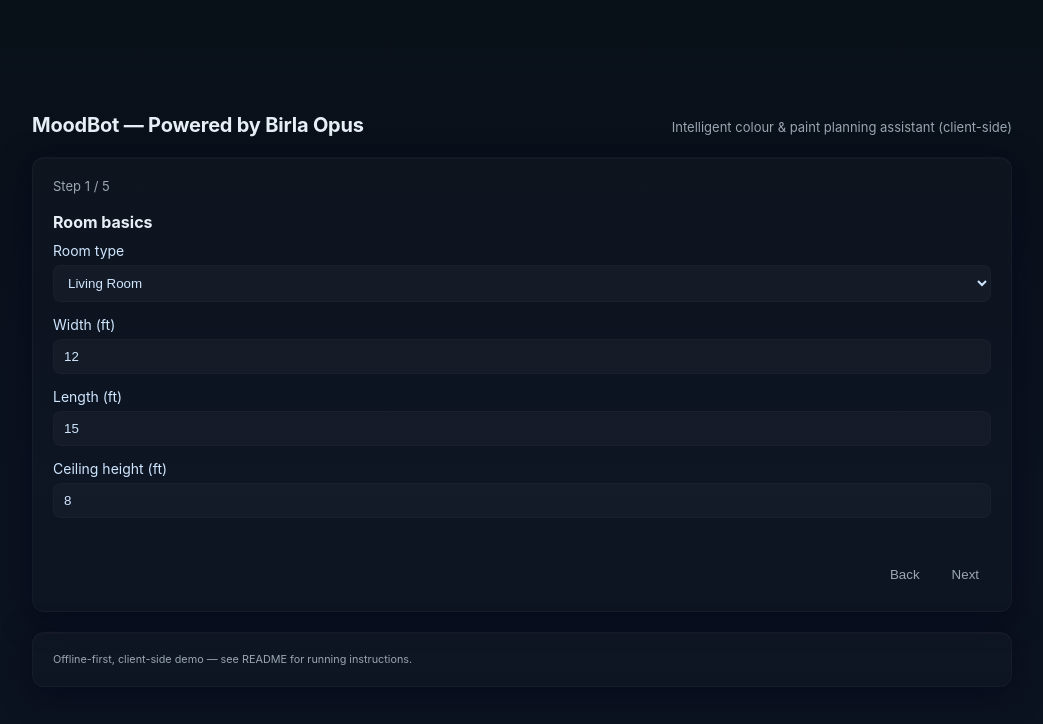
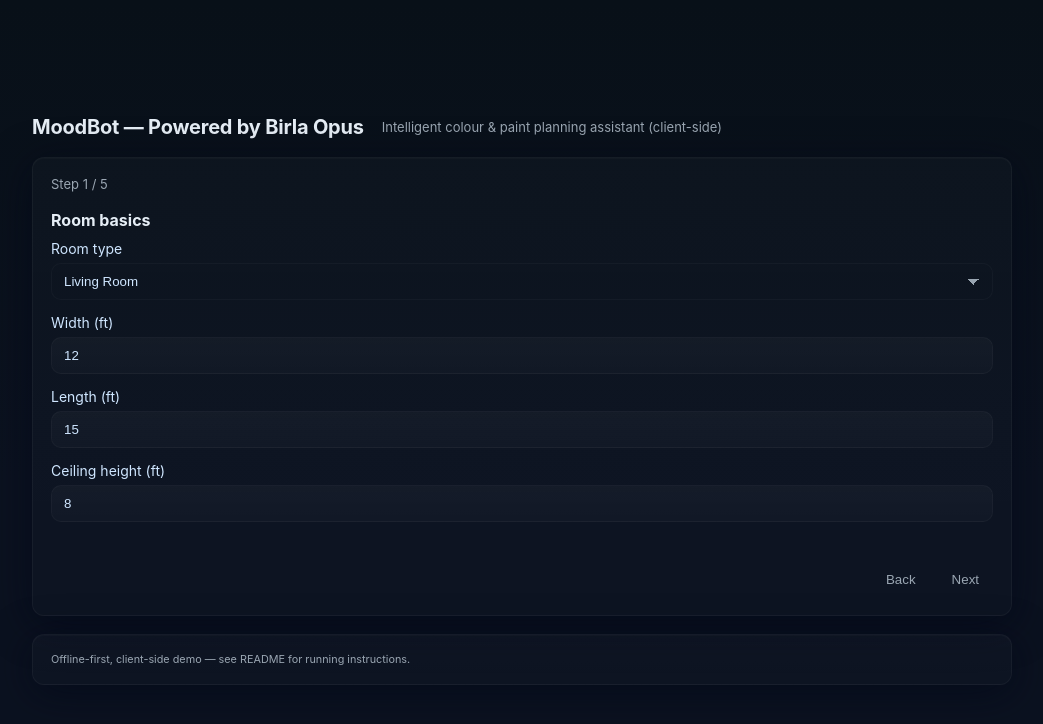
Before and after one commit to akashthirukumar/Moodbot, a plain HTML site: page index.html in a window 1280 px wide. Shown: the whole page, without its empty margins (118-1161 px from the left). Drawn offline with Linux system fonts and the light colour scheme.

Commit message:
Enhance styles for UI elements and select dropdowns
Improved select styling and made small UI enhancements.

```diff
--- a/styles.css
+++ b/styles.css
@@ -1,19 +1,18 @@
 /* styles.css
-   Dark, glass-like aesthetic, mobile-friendly
+   Dark, glass-like aesthetic, improved select styling and small UI enhancements
 */
-
 :root{
   --bg:#0f1720;
   --card: rgba(255,255,255,0.04);
   --muted:#9aa6b2;
   --accent:#3aa0ff;
+  --accent-2:#6bc7ff;
   --glass: rgba(255,255,255,0.03);
   --glass-2: rgba(255,255,255,0.02);
   --radius:12px;
   --max-width:980px;
   --mono: ui-monospace, SFMono-Regular, Menlo, Monaco, "Roboto Mono", "Segoe UI Mono";
 }
-
 *{box-sizing:border-box}
 html,body{height:100%}
 body{
@@ -26,44 +25,38 @@
   display:flex;
   align-items:center;
   justify-content:center;
-  padding:40px;
+  padding:32px;
 }
-
 .app{
   width:100%;
   max-width:var(--max-width);
   display:grid;
   grid-template-columns: 1fr;
-  gap:20px;
+  gap:18px;
 }
-
 .card{
   background: linear-gradient(180deg, rgba(255,255,255,0.02), rgba(255,255,255,0.01));
   border-radius:var(--radius);
-  box-shadow: 0 6px 30px rgba(2,6,23,0.6), inset 0 1px 0 rgba(255,255,255,0.02);
-  padding:20px;
-  border: 1px solid rgba(255,255,255,0.03);
+  box-shadow: 0 8px 40px rgba(2,6,23,0.6), inset 0 1px 0 rgba(255,255,255,0.02);
+  padding:18px;
+  border: 1px solid rgba(255,255,255,0.04);
 }
-
 .app-header{
   display:flex;
-  align-items:baseline;
-  justify-content:space-between;
-  gap:20px;
+  align-items:center;
+  gap:12px;
 }
 .app-header h1{
   margin:0;
   font-size:20px;
   letter-spacing: -0.2px;
 }
-.subtitle{color:var(--muted); margin:0 0 0 12px; font-size:13px}
-
+.subtitle{color:var(--muted); margin:0 0 0 6px; font-size:13px}
 .progress{
   font-size:13px;
   color:var(--muted);
   margin-bottom:12px;
 }
-
 form label{
   display:block;
   margin:8px 0 14px;
@@ -74,13 +67,26 @@
   margin-top:6px;
   display:block;
   width:100%;
-  padding:9px 10px;
-  border-radius:8px;
-  background:var(--glass);
-  border:1px solid rgba(255,255,255,0.02);
+  padding:10px 12px;
+  border-radius:10px;
+  background:linear-gradient(180deg,var(--glass), rgba(255,255,255,0.02));
+  border:1px solid rgba(255,255,255,0.03);
   color:inherit;
   outline:none;
 }
+
+/* Fix for dropdowns options and arrow */
+select{
+  -webkit-appearance:none;
+  -moz-appearance:none;
+  appearance:none;
+  background-image: linear-gradient(45deg, transparent 50%, var(--muted) 50%), linear-gradient(135deg, var(--muted) 50%, transparent 50%);
+  background-position: calc(100% - 18px) calc(1em + 2px), calc(100% - 13px) calc(1em + 2px);
+  background-size: 6px 6px, 6px 6px;
+  background-repeat: no-repeat;
+  padding-right:40px;
+}
+option{ background: var(--bg); color: #e6eef6; }
 input::placeholder{color:var(--muted)}
 
 .step{padding:6px 0 16px}
@@ -94,18 +100,19 @@
 }
 .wizard-nav button, .exports button, #generateBtn{
   border:0;
-  padding:9px 12px;
-  border-radius:8px;
+  padding:10px 14px;
+  border-radius:10px;
   background:transparent;
   color:var(--muted);
   cursor:pointer;
+  transition:all .18s ease;
 }
-.wizard-nav button:hover, .exports button:hover, #generateBtn:hover{opacity:0.95}
+.wizard-nav button:hover, .exports button:hover, #generateBtn:hover{opacity:0.95; transform: translateY(-1px)}
 button.primary{
-  background:linear-gradient(90deg,var(--accent), #6bc7ff);
+  background:linear-gradient(90deg,var(--accent), var(--accent-2));
   color:#042433;
   font-weight:600;
-  box-shadow: 0 6px 18px rgba(58,160,255,0.12);
+  box-shadow: 0 10px 24px rgba(58,160,255,0.12);
 }
 
 #palettePreview{
@@ -120,8 +127,10 @@
   border-radius:10px;
   overflow:hidden;
   border:1px solid rgba(255,255,255,0.04);
-  background:var(--glass-2);
+  background:linear-gradient(180deg, rgba(255,255,255,0.01), rgba(255,255,255,0.005));
+  transition: transform .18s ease, box-shadow .18s ease;
 }
+.swatch:hover{ transform: translateY(-6px); box-shadow: 0 12px 30px rgba(2,6,23,0.6);}
 .swatch .colour{
   height:96px;
   display:flex;
@@ -144,3 +153,6 @@
   .swatch{width:48%; min-width:unset}
   .app{gap:12px}
 }
+
+/* small helper for disabled nav */
+button[disabled]{opacity:0.45; cursor:not-allowed}
```
